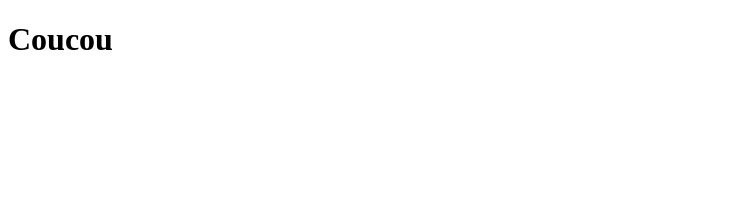
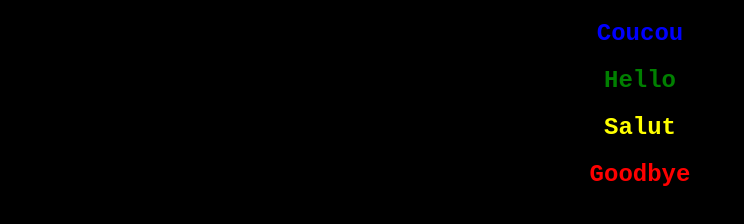
Before and after one commit to nicolasvauche/temp, a plain HTML site: page index.html in a window 1280 px wide. Shown: the whole page, without its empty margins (0-744 px from the left). Drawn offline with Linux system fonts and the light colour scheme.

Commit message:
factory JS

```diff
--- a/index.html
+++ b/index.html
@@ -1,12 +1,17 @@
 <!DOCTYPE html>
-<html lang="en">
-<head>
-    <meta charset="UTF-8">
-    <meta http-equiv="X-UA-Compatible" content="IE=edge">
-    <meta name="viewport" content="width=device-width, initial-scale=1.0">
+<html lang="fr">
+  <head>
+    <meta charset="UTF-8" />
+    <meta http-equiv="X-UA-Compatible" content="IE=edge" />
+    <meta name="viewport" content="width=device-width, initial-scale=1.0" />
+
     <title>Bonjour</title>
-</head>
-<body>
-    <h1>Coucou</h1>
-</body>
+
+    <link rel="stylesheet" href="css/main.min.css" />
+
+    <script src="js/index.js" defer></script>
+  </head>
+  <body>
+    <div id="root"></div>
+  </body>
 </html>
--- /dev/null
+++ b/js/index.js
@@ -0,0 +1,51 @@
+// Initialisation des données
+const datas = [
+  {
+    title: 'Coucou',
+    color: 'blue'
+  },
+  {
+    title: 'Hello',
+    color: 'green'
+  },
+  {
+    title: 'Salut',
+    color: 'yellow'
+  },
+  {
+    title: 'Goodbye',
+    color: 'red'
+  }
+]
+
+// Initialisation de la Factory
+const WordsFactory = (datas, rootElt) => {
+
+  const buildCardDOM = data => {
+    const newElt = document.createElement('h2')
+    newElt.style.color = data.color
+    newElt.innerText = data.title
+    rootElt.appendChild(newElt)
+  }
+
+  const build = () => {
+    datas.forEach(data => {
+      buildCardDOM(data)
+    })
+  }
+
+  return { build }
+}
+
+// Initialisation de la séquence
+window.addEventListener('DOMContentLoaded', () => {
+  const init = () => {
+
+    const rootElt = document.getElementById('root')
+
+    const words = WordsFactory(datas, rootElt)
+    words.build()
+  }
+
+  init()
+})
--- /dev/null
+++ b/scss/main.scss
@@ -0,0 +1,10 @@
+html {
+    font-size: 16px;
+
+    body {
+        font-family: "Courier New", Courier, monospace;
+        color: white;
+        background-color: black;
+        text-align: center;
+    }
+}
```
Also changed, not shown: css/main.min.css (added), 1 other file.
